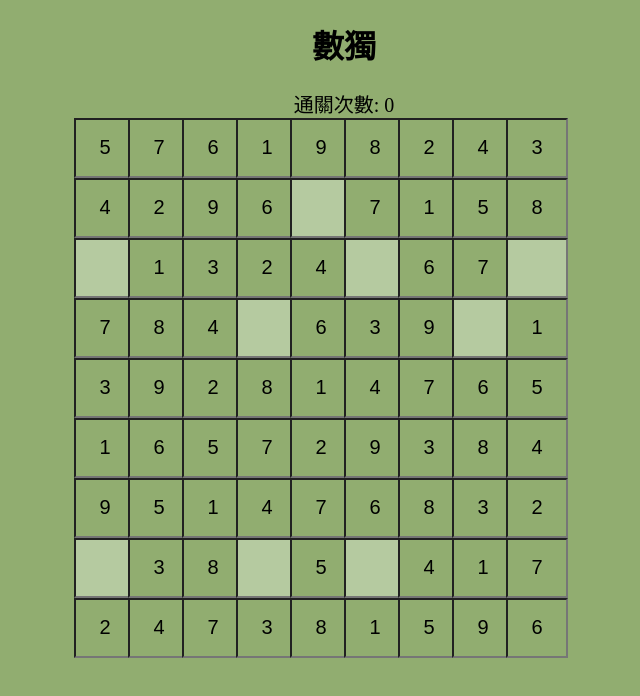
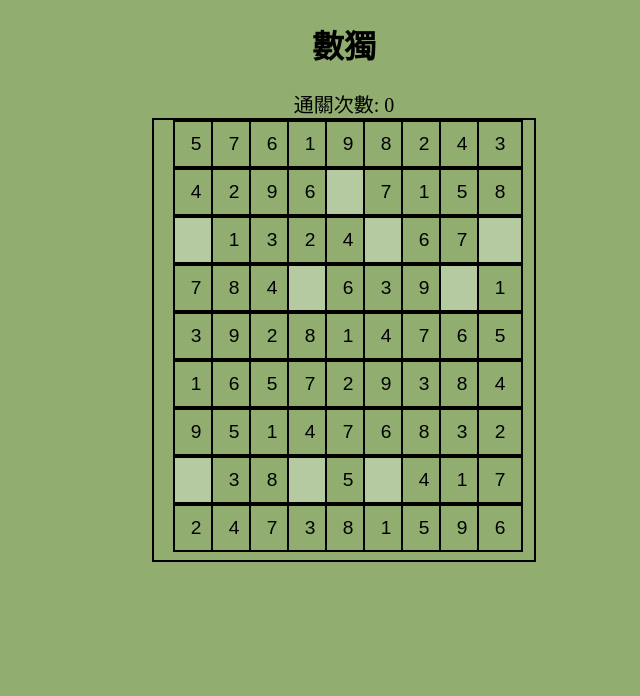
Before and after one commit to feel0729/my-sudoku-game, a Vue app: page / in a window 1280 px wide. Shown: the top 696 px of the page, without its empty margins (304-944 px from the left). Built offline with nearby package versions, Linux system fonts and the light colour scheme.

Commit message:
調整版面

```diff
--- a/src/assets/sudoku.css
+++ b/src/assets/sudoku.css
@@ -1,20 +1,21 @@
 .sudoku-grid-container {
     display: flex;
-    align-items: center;
     justify-content: center;
-    align-self:center;
-    align-content:center;
+    align-content: top;
     overflow: auto;
 }
 
 .sudoku-grid {
     display: grid;
-    grid-template-rows: repeat(9, 10%);
-    grid-template-columns: repeat(9, 10%);
+    grid-template-rows: repeat(9, 42px);
+    grid-template-columns: repeat(9, 38px);
+    justify-content: center;
+    align-content: top;
     gap: 1 px;
-    width: 540px;
-    height:540px;
-    overflow: auto;
+    width: 380px;
+    height: 440px;
+    border: 2px solid #000000;
+    overflow: hidden;
 }
 
 .sudoku-cell {
@@ -22,7 +23,8 @@
     height: 100%;
     text-align: center;
     background-color: #B5CAA0;
-    font-size: 20px;
+    font-size: 1.2rem;
+    border: 2px solid #000000;
     -moz-appearance: textfield;
     /* Firefox */
 }
```
